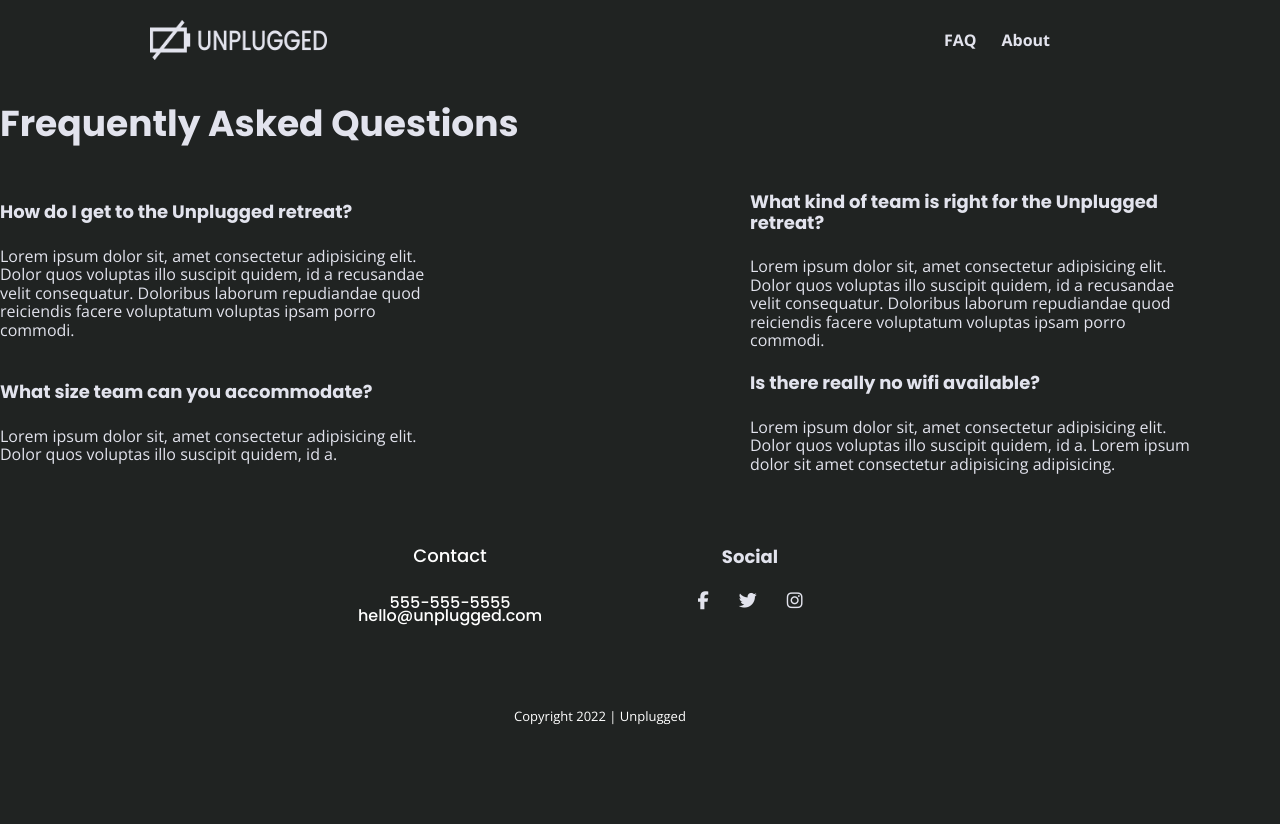
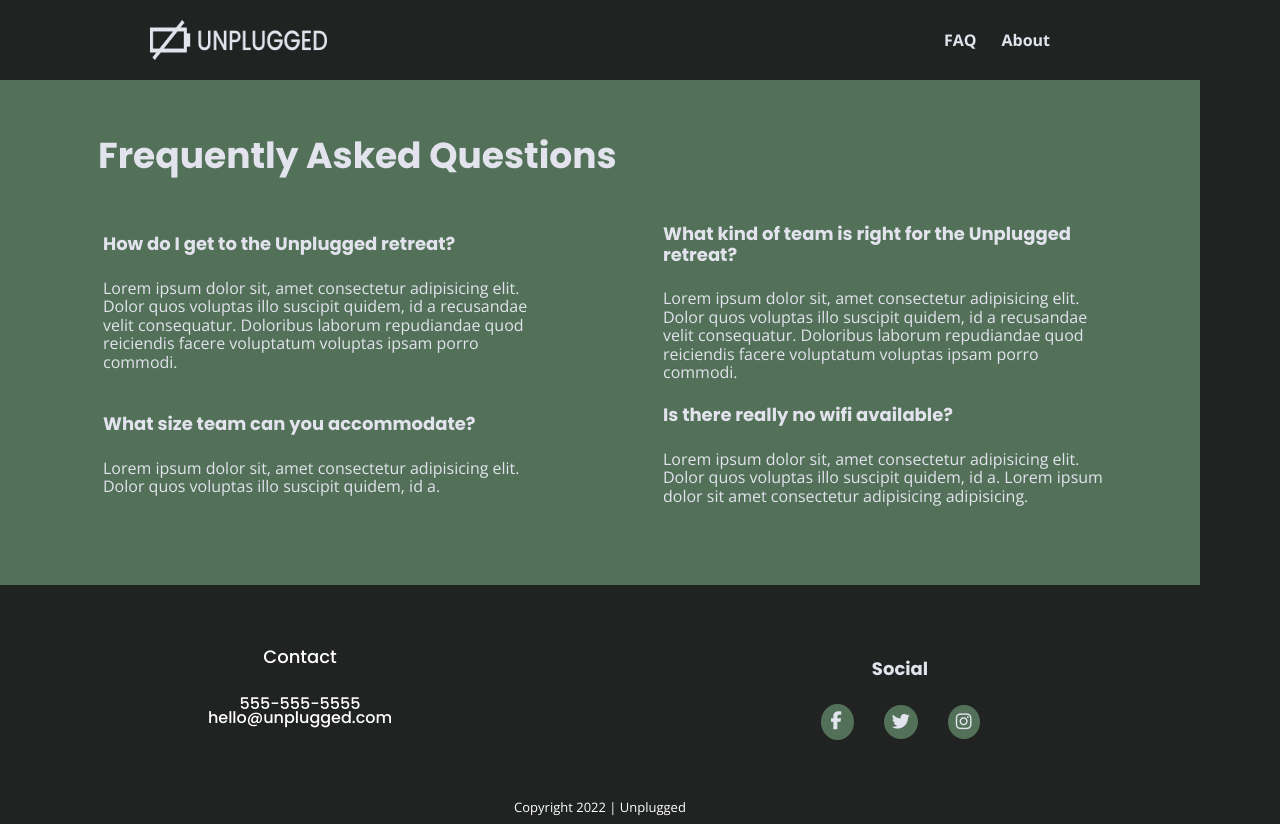
Before and after one commit to lyolayale/unplugged, a website built with Parcel: page pages/faq/index.html in a window 1280 px wide. Before the commit the page ends 800 px from the top, so only its background shows below. Built offline with nearby package versions, Linux system fonts and the light colour scheme.

Commit message:
Updated css --> i elements in all pages

```diff
--- a/css/main.css
+++ b/css/main.css
@@ -236,11 +236,18 @@ footer .social-icons {
   gap: 20px;
 }
 
-.social-icons i {
-  height: 57px;
+i {
+  background-color: #527158;
+  border-radius: 50%;
+  color: #e2e3ed;
   font-size: 18px;
-  color: #e2e3ed;
   font-weight: 400;
+  padding: 8px;
+  text-align: center;
+}
+
+#fb {
+  padding: 8px 12px 10px 10px;
 }
 
 .copyright {
@@ -472,6 +479,11 @@ input[type="button"] {
 
 /* ------------------------- FAQ Styles ------------------------------------- */
 
+.faq {
+  background-color: #527158;
+  padding: 2em 2em 5em 3em;
+}
+
 .fag .faq-content {
   display: flex;
   justify-content: left;
@@ -637,7 +649,7 @@ input[type="button"] {
     justify-content: space-between;
     align-items: center;
     flex-flow: row nowrap;
-    width: 50%;
+    width: 100%;
   }
 
   footer .contact,
@@ -781,6 +793,7 @@ input[type="button"] {
   }
 
   /* -------------------------- FAQ Page ------------------------------------- */
+
   .fag .faq-content {
     display: flex;
     justify-content: left;
@@ -794,9 +807,9 @@ input[type="button"] {
   }
 
   .faq h2 {
-    width: 70%;
-    max-width: 250px;
+    max-width: 100%;
     line-height: 28px;
+    margin-right: auto;
   }
 
   .faq .content-wrapper,
@@ -810,10 +823,6 @@ input[type="button"] {
   .faq-content .faq-item {
     width: 100%;
     max-width: 300px;
-  }
-
-  .faq h2 {
-    max-width: 100%;
   }
 }
 
@@ -913,9 +922,19 @@ input[type="button"] {
     width: 100%;
   }
 
+  .faq .faq-content {
+    justify-content: space-around;
+  }
+
   .faq-content .faq-item {
     width: 100%;
     max-width: 450px;
+  }
+
+  .faq h2 {
+    max-width: 100%;
+    line-height: 28px;
+    margin-left: 50px;
   }
 
   /* ----------------------------- footer Section ---------------------------- */
--- a/pages/faq/index.html
+++ b/pages/faq/index.html
@@ -94,7 +94,8 @@
           <div class="social">
             <h4>Social</h4>
             <div class="social-icons">
-              <p><a href="https://www.facebook.com" target="_blank"><i class="fa-brands fa-facebook-f"></i></a></p>
+              <p><a href="https://www.facebook.com" target="_blank"><i id="fb" class="fa-brands fa-facebook-f"></i></a>
+              </p>
               <p><a href="https://www.twitter.com" target="_blank"><i class="fa-brands fa-twitter"></i></a></p>
               <p><a href="https://www.instagram.com" target="_blank"><i class="fa-brands fa-instagram"></i></a></p>
             </div>
```
Also changed, not shown: index.html (+2 -1 lines), pages/about/index.html (+2 -1 lines).
